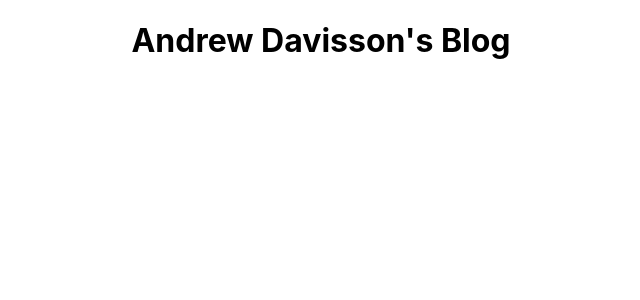
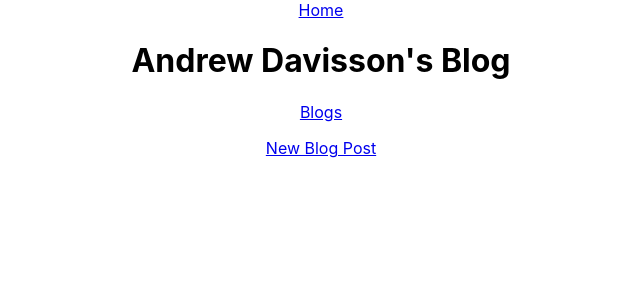
Before and after one commit to adavisson/blog-frontend, a React (Create React App) app: page / in a window 1280 px wide. Shown: the top 300 px of the page, without its empty margins (319-959 px from the left). Built offline with nearby package versions, Linux system fonts and the light colour scheme.

Commit message:
stubbed new blog component and added links for nav

```diff
--- a/src/App.js
+++ b/src/App.js
@@ -7,13 +7,16 @@ import {
 } from 'react-router-dom';
 import Home from './components/Home';
 import Blogs from './components/Blogs';
+import NewBlog from './components/NewBlog';
 
 function App() {
   return (
     <Router>
       <div className="App">
+        <a href='/'>Home</a>
         <Route exact path="/" component={Home} />
-        <Route path="/blogs" component={Blogs} />
+        <Route exact path="/blogs" component={Blogs} />
+        <Route path="/blogs/new" component={NewBlog} />
       </div>
     </Router>
   );
--- a/src/components/Home.js
+++ b/src/components/Home.js
@@ -4,6 +4,8 @@ const Home = () => {
   return (
     <div>
       <h1>Andrew Davisson's Blog</h1>
+      <p><a href='/blogs'>Blogs</a></p>
+      <p><a href='/blogs/new'>New Blog Post</a></p>
     </div>
   );
 }
--- /dev/null
+++ b/src/components/NewBlog.js
@@ -0,0 +1,11 @@
+import React from 'react';
+
+const NewBlog = () => {
+  return (
+    <div>
+      <h1>New Blog Post</h1>
+    </div>
+  );
+}
+
+export default NewBlog;
```
